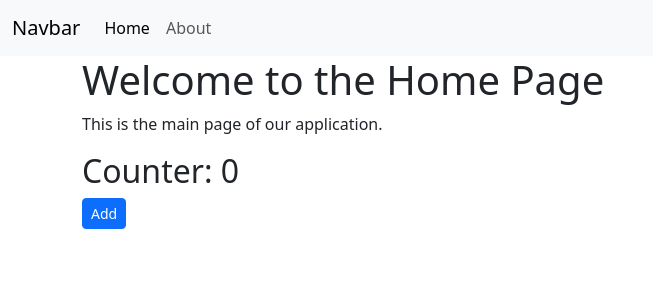
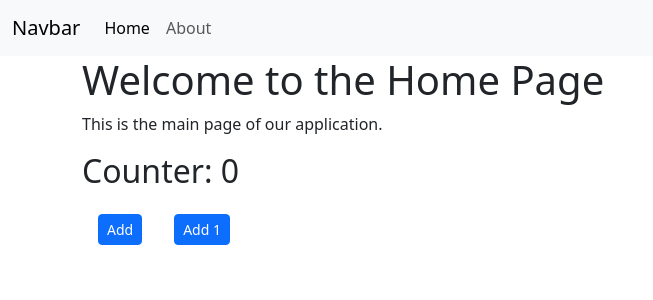
Before and after one commit to shirkeamy/AalimxClasses, a React (Create React App) app in the folder Dec24/React/may-app-1/: page /home in a window 1280 px wide. Shown: the top 300 px of the page, without its empty margins (0-653 px from the left). Built offline with nearby package versions, Linux system fonts and the light colour scheme.

Commit message:
Dec2024Batch | Amol | Session 17 - React useEffect hook

```diff
--- a/Dec24/React/may-app-1/src/Pages/Home.tsx
+++ b/Dec24/React/may-app-1/src/Pages/Home.tsx
@@ -1,9 +1,24 @@
-import { useState } from "react";
+import { useState, useEffect } from "react";
 
 const Home: React.FC = () => {
 
   // let count = 0;
   const [count, setCount] = useState<number>(0);
+  const [count1, setCount1] = useState<number>(0);
+
+  useEffect(() => {
+    console.log("UseEffect called without dependancies");
+  })
+
+  useEffect(() => {
+    console.log("UseEffect called with dependancies for first time only");
+  }, [])
+
+  useEffect(() => {
+    console.log("UseEffect called with dependancies for every change in count", count * 2);
+
+  }, [count1])
+
 
   return (
     <div className="home">
@@ -13,8 +28,14 @@ const Home: React.FC = () => {
       <input
         type="button"
         value="Add"
-        className="btn btn-primary btn-sm"
+        className="btn btn-primary btn-sm m-3"
         onClick={() => { setCount(count + 1) }}
+      />
+      <input
+        type="button"
+        value="Add 1"
+        className="btn btn-primary btn-sm m-3"
+        onClick={() => { setCount1(count1 + 1) }}
       />
     </div>
   );
```
